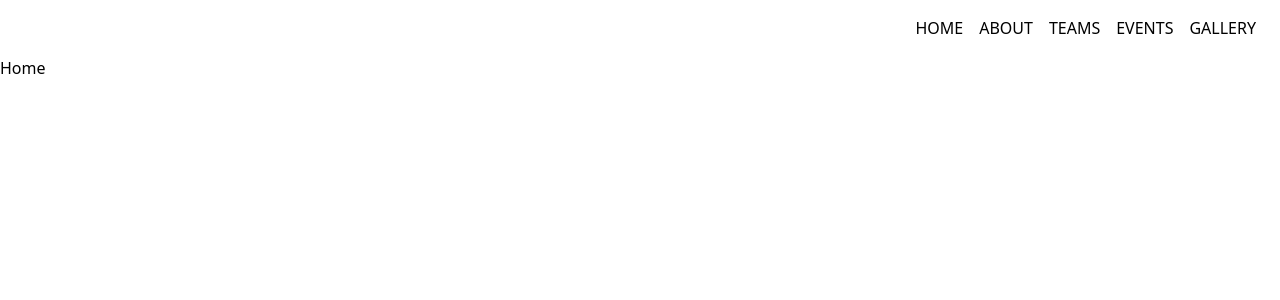
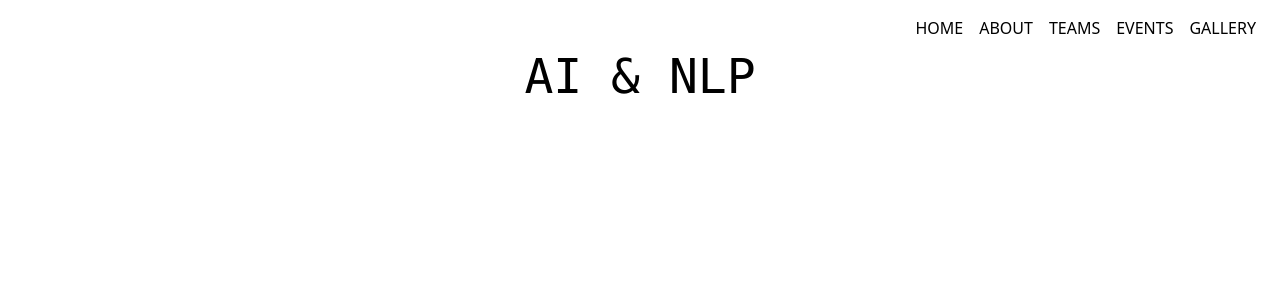
Before and after one commit to AI-NLP-Club-NIT-Trichy/AI-NLP-NITT, a React (Vite) app: page / in a window 1280 px wide. Shown: the top 300 px of the page. Built offline with nearby package versions, Linux system fonts and the light colour scheme.

Commit message:
feat: add glyph button component

```diff
--- a/src/components/Home.jsx
+++ b/src/components/Home.jsx
@@ -1,5 +1,11 @@
+import GlyphButton from './glyph_button/GlyphButton'
+
 const Home = () => {
-  return <div>Home</div>;
-};
+  return (
+    <div className="w-full text-center text-5xl">
+      <GlyphButton text={'AI & NLP'} speed={0.3} />
+    </div>
+  )
+}
 
-export default Home;
+export default Home
--- /dev/null
+++ b/src/components/glyph_button/GlyphButton.css
@@ -0,0 +1,101 @@
+.glyph-element {
+  text-transform: uppercase;
+  color: canvasText;
+  border: 0;
+  background: transparent;
+  cursor: pointer;
+  position: relative;
+  transform-style: preserve-3d;
+}
+
+.glyph-element::after {
+  content: '';
+  position: absolute;
+  inset: 0;
+  background: hsl(0 0% 100%);
+  opacity: calc(var(--intent, 0) * 0.0875);
+  transition: opacity 0.2s;
+}
+
+.glyph-element:is(:hover, :focus-visible) {
+  --intent: 1;
+}
+
+.glyph-sr-only {
+  position: absolute;
+  width: 1px;
+  height: 1px;
+  padding: 0;
+  margin: -1px;
+  overflow: hidden;
+  clip: rect(0, 0, 0, 0);
+  white-space: nowrap;
+  border-width: 0;
+}
+
+.glyph-element > span:not(.glyph-sr-only) {
+  position: relative;
+  color: transparent;
+}
+
+.glyph-element > span:not(.glyph-sr-only)::after {
+  content: attr(data-char);
+  position: absolute;
+  display: inline-block;
+  inset: 0;
+  color: canvasText;
+}
+
+.glyph-element:is(:hover, :focus-visible) > span:not(.glyph-sr-only)::after {
+  animation: flash calc(var(--speed, 0.25) * 1s) calc(var(--index, 0) * 0.05s)
+    steps(1, end);
+}
+
+@keyframes flash {
+  0%,
+  20% {
+    content: '_';
+  }
+  40% {
+    content: var(--char-1);
+  }
+  60% {
+    content: var(--char-2);
+  }
+  80% {
+    content: var(--char-3);
+  }
+}
+
+glyph-element:not(.glyph-element-dummy)::before {
+  content: '.char ::after';
+  position: absolute;
+  left: 100%;
+  white-space: nowrap;
+  translate: 0 -50%;
+  transform-origin: 0 50%;
+  scale: 0.5;
+  top: 50%;
+  text-transform: none;
+  pointer-events: none;
+  opacity: 0;
+}
+
+glyph-element:not(.glyph-element-dummy)::before {
+  transition: opacity 0.5s 0s;
+}
+
+.glyph-element {
+  transition: transform 0.5s 1s, scale 0.5s 3s, opacity 0s 3s;
+}
+
+.glyph-element-dummy {
+  position: absolute;
+  top: 50%;
+  left: 50%;
+  translate: -50% -50%;
+  white-space: nowrap;
+  opacity: 0;
+  pointer-events: none;
+  color: hsl(0 0% 100% / 0.5);
+}
--- /dev/null
+++ b/src/components/glyph_button/GlyphButton.jsx
@@ -0,0 +1,54 @@
+import { useRef } from 'react'
+
+import './GlyphButton.css'
+
+const GLYPHS =
+  'ラドクリフマラソンわたしワタシんょンョたばこタバコとうきょうトウキョウ0123456789±!@#$%^&*()_+ABCDEFGHIJKLMNOPQRSTUVWXYZ'
+
+import PropTypes from 'prop-types'
+
+const GlyphButton = ({ text, speed }) => {
+  const glyphRef = useRef(null)
+
+  return (
+    <>
+      <div
+        ref={glyphRef}
+        className="glyph-element font-mono"
+        style={{ '--speed': speed }}
+      >
+        {text.split('').map((char, index) => {
+          return (
+            <span
+              key={index}
+              data-char={char}
+              style={{
+                '--index': index,
+                '--char-1': `"${
+                  GLYPHS[Math.floor(Math.random() * GLYPHS.length)]
+                }"`,
+                '--char-2': `"${
+                  GLYPHS[Math.floor(Math.random() * GLYPHS.length)]
+                }"`,
+                '--char-3': `"${
+                  GLYPHS[Math.floor(Math.random() * GLYPHS.length)]
+                }"`,
+              }}
+            >
+              {char}
+            </span>
+          )
+        })}
+        <span className="glyph-sr-only">{text}</span>
+      </div>
+      <div className="glyph-element glyph-element-dummy ">{text}</div>
+    </>
+  )
+}
+
+GlyphButton.propTypes = {
+  text: PropTypes.string.isRequired,
+  speed: PropTypes.number.isRequired,
+}
+
+export default GlyphButton
```
